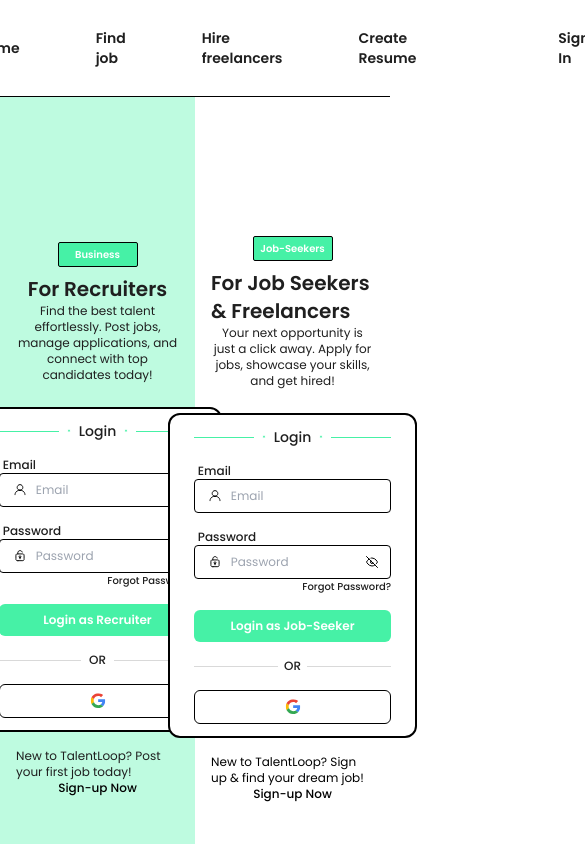
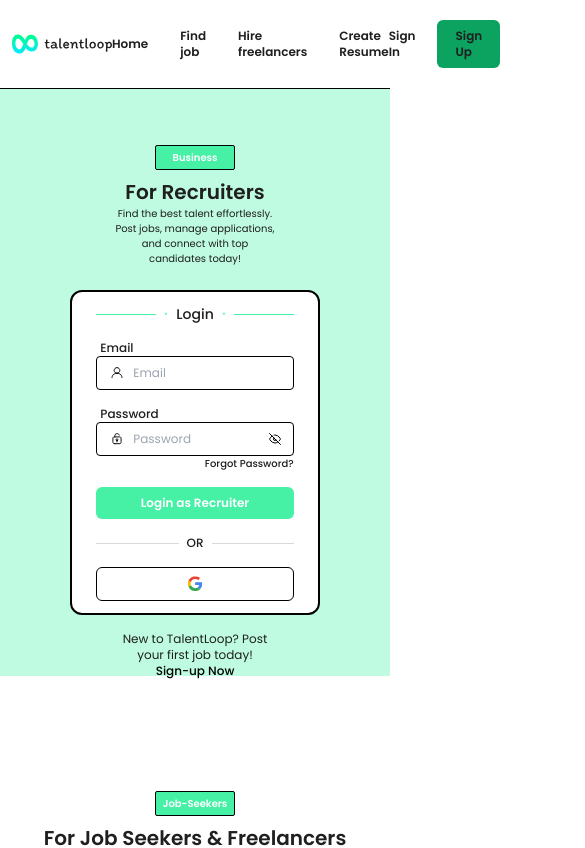
Before and after one commit to aryannaik225/TalentLoop, a Next.js app in the folder talentloop/: page /authentication-page in a window 390 px wide. Shown: the top 848 px of the page, 585 px wide, since content can reach past the window. Built offline with nearby package versions, Linux system fonts and the light colour scheme; no server answers.

Commit message:
almost done with the responsiveness for login page

```diff
--- a/talentloop/src/app/authentication-page/page.jsx
+++ b/talentloop/src/app/authentication-page/page.jsx
@@ -4,13 +4,13 @@
 
 export default function Home () {
   return (
-    <div className="w-screen h-screen authen-bg">
+    <div className="w-screen h-auto min-h-screen md:h-screen authen-bg">
       <Navbar />
-      <div className="flex w-screen h-full">
-        <div className="w-6/12">
+      <div className="flex flex-col md:flex-row w-screen h-full items-center justify-center">
+        <div className="w-6/12 py-10">
           <LoginBox />
         </div>
-        <div className="w-6/12">
+        <div className="w-6/12 py-10">
           <LoginBox2 />
         </div>
       </div>
--- a/talentloop/src/app/globals.css
+++ b/talentloop/src/app/globals.css
@@ -126,3 +126,9 @@
 .authen-bg {
   background: linear-gradient(90deg, #BEFBE0 0%, #BEFBE0 50%, #FFF 50%, #FFF 100%);
 }
+
+@media (max-width: 767px) {
+  .authen-bg {
+    background: linear-gradient(180deg, #BEFBE0 0%, #BEFBE0 50%, #FFF 50%, #FFF 100%);
+  }
+}
--- a/talentloop/src/components/authentication-page/LoginBox.jsx
+++ b/talentloop/src/components/authentication-page/LoginBox.jsx
@@ -39,22 +39,22 @@
   return (
     <div className="w-full h-full flex justify-center items-center p-4 sm:p-6 md:p-8">
       <div className="flex flex-col items-center w-full max-w-md sm:max-w-lg md:max-w-xl lg:max-w-2xl">
-        <div className="w-20 sm:w-24 py-1 flex justify-center items-center bg-[#46F1A6] rounded-sm border border-black text-white">
+        <div className="w-20 sm:w-28 py-1 flex justify-center items-center bg-[#46F1A6] rounded-sm border border-black text-white">
           <span className="poppins-semibold text-[10px] sm:text-xs">Business</span>
         </div>
 
         <div className="mt-2 sm:mt-4 flex flex-col items-center">
-          <span className="poppins-semibold text-xl sm:text-2xl md:text-3xl">For Recruiters</span>
-          <span className="max-w-xs sm:max-w-sm md:max-w-md text-center poppins-regular text-xs sm:text-sm">
+          <span className="poppins-semibold text-xl lg:text-2xl xl:text-3xl">For Recruiters</span>
+          <span className="max-w-xs sm:max-w-sm md:max-w-md text-center poppins-regular text-[10px] lg:text-xs xl:text-sm">
             Find the best talent effortlessly. Post jobs, manage applications, and connect with top candidates today!
           </span>
         </div>
 
         <div className="mt-6 sm:mt-9 px-6 sm:px-8 py-3 bg-white rounded-xl border-2 border-black flex flex-col items-center gap-4 sm:gap-6">
-          <div className='flex gap-2 sm:gap-4 items-center'>
+          <div className='flex gap-2 lg:gap-4 items-center'>
             <div className='w-16 sm:w-20 h-[1px] bg-[#46F1A6]'/>
             <Image src="/authentication-page/login-star-pattern.svg" alt="star" width={4} height={4}/>
-            <span className='poppins-medium text-sm sm:text-base'>{isSignUp ? "Sign-Up" : "Login"}</span>
+            <span className='poppins-medium text-sm sm:text-base text-nowrap'>{isSignUp ? "Sign-Up" : "Login"}</span>
             <Image src="/authentication-page/login-star-pattern.svg" alt="star" width={4} height={4}/>
             <div className='w-16 sm:w-20 h-[1px] bg-[#46F1A6]'/>
           </div>
@@ -110,8 +110,8 @@
         </div>
 
         <div className="flex flex-col items-center mt-4">
-          <span className="text-xs sm:text-sm poppins-regular">{isSignUp ? "Already a member of TalentLoop?" : "New to TalentLoop? Post your first job today!"}</span>
-          <button className="text-xs sm:text-sm poppins-medium text-black" onClick={() => setIsSignUp(!isSignUp)}>
+          <span className="text-xs lg:text-sm poppins-regular text-center">{isSignUp ? "Already a member of TalentLoop?" : "New to TalentLoop? Post your first job today!"}</span>
+          <button className="text-xs lg:text-sm poppins-medium text-black" onClick={() => setIsSignUp(!isSignUp)}>
             {isSignUp ? "Login Now" : "Sign-up Now"}
           </button>
         </div>
--- a/talentloop/src/components/authentication-page/LoginBox2.jsx
+++ b/talentloop/src/components/authentication-page/LoginBox2.jsx
@@ -40,22 +40,22 @@
   return (
     <div className="w-full h-full flex justify-center items-center p-4 sm:p-6 md:p-8">
       <div className="flex flex-col items-center w-full max-w-md sm:max-w-lg md:max-w-xl lg:max-w-2xl">
-        <div className="w-20 sm:w-24 py-1 flex justify-center items-center bg-[#46F1A6] rounded-sm border border-black text-white">
+        <div className="w-20 sm:w-28 py-1 flex justify-center items-center bg-[#46F1A6] rounded-sm border border-black text-white">
           <span className="poppins-semibold text-[10px] sm:text-xs">Job-Seekers</span>
         </div>
 
         <div className="mt-2 sm:mt-4 flex flex-col items-center">
-          <span className="poppins-semibold text-xl sm:text-2xl md:text-3xl">For Job Seekers & Freelancers</span>
-          <span className="max-w-xs sm:max-w-sm md:max-w-md text-center poppins-regular text-xs sm:text-sm">
+          <span className="poppins-semibold text-xl lg:text-2xl xl:text-3xl text-nowrap">For Job Seekers & Freelancers</span>
+          <span className="max-w-xs sm:max-w-sm md:max-w-md text-center poppins-regular text-[10px] lg:text-xs xl:text-sm">
             Your next opportunity is just a click away. Apply for jobs, showcase your skills, and get hired!
           </span>
         </div>
 
         <div className="mt-6 sm:mt-9 px-6 sm:px-8 py-3 bg-white rounded-xl border-2 border-black flex flex-col items-center gap-4 sm:gap-6">
-          <div className='flex gap-2 sm:gap-4 items-center'>
+          <div className='flex gap-2 lg:gap-4 items-center'>
             <div className='w-16 sm:w-20 h-[1px] bg-[#46F1A6]'/>
             <Image src="/authentication-page/login-star-pattern.svg" alt="star" width={4} height={4}/>
-            <span className='poppins-medium text-sm sm:text-base'>{isSignUp ? "Sign-Up" : "Login"}</span>
+            <span className='poppins-medium text-sm sm:text-base text-nowrap'>{isSignUp ? "Sign-Up" : "Login"}</span>
             <Image src="/authentication-page/login-star-pattern.svg" alt="star" width={4} height={4}/>
             <div className='w-16 sm:w-20 h-[1px] bg-[#46F1A6]'/>
           </div>
@@ -158,9 +158,9 @@
         </div>
           {/* Toggle Login/Signup */}
           <div className="flex flex-col items-center mt-4">
-            <span className="text-black text-xs sm:text-sm poppins-regular">{isSignUp ? "Already a member of TalentLoop?" : "New to TalentLoop? Sign up & find your dream job!"}</span>
+            <span className="text-black text-xs lg:text-sm poppins-regular text-center">{isSignUp ? "Already a member of TalentLoop?" : "New to TalentLoop? Sign up & find your dream job!"}</span>
             <button
-              className="text-xs sm:text-sm poppins-medium text-black"
+              className="text-xs lg:text-sm poppins-medium text-black"
               onClick={() => setIsSignUp(!isSignUp)}
             >
               {isSignUp ? "Login Now" : "Sign-up Now"}
--- a/talentloop/src/components/authentication-page/Navbar.jsx
+++ b/talentloop/src/components/authentication-page/Navbar.jsx
@@ -3,19 +3,19 @@
 
 const Navbar = () => {
   return (
-    <div className='flex w-screen py-5 bg-white border-b border-black justify-center items-center gap-[142px]'>
-      <Image src="/authentication-page/logo.svg" alt='talentloop' width={124} height={24} className='cursor-pointer'/>
+    <div className='flex w-screen py-5 bg-white border-b border-black justify-between px-3 lg:px-5 xl:justify-center items-center gap-0 xl:gap-[142px]'>
+      <Image src="/authentication-page/logo.svg" alt='talentloop' width={124} height={24} className='cursor-pointer w-[100px] lg:w-[124px] h-auto'/>
 
-      <div className='flex items-center gap-[76px] poppins-semibold'>
-        <span className='text-sm text-[#1F1F1F] hover:text-[#4f4f4f] cursor-pointer transition-all duration-300'>Home</span>
-        <span className='text-sm text-[#1F1F1F] hover:text-[#4f4f4f] cursor-pointer transition-all duration-300'>Find job</span>
-        <span className='text-sm text-[#1F1F1F] hover:text-[#4f4f4f] cursor-pointer transition-all duration-300'>Hire freelancers</span>
-        <span className='text-sm text-[#1F1F1F] hover:text-[#4f4f4f] cursor-pointer transition-all duration-300'>Create Resume</span>
+      <div className='flex items-center gap-8 lg:gap-14 xl:gap-[76px] poppins-semibold'>
+        <span className='text-xs lg:text-sm text-[#1F1F1F] hover:text-[#4f4f4f] cursor-pointer transition-all duration-300'>Home</span>
+        <span className='text-xs lg:text-sm text-[#1F1F1F] hover:text-[#4f4f4f] cursor-pointer transition-all duration-300'>Find job</span>
+        <span className='text-xs lg:text-sm text-[#1F1F1F] hover:text-[#4f4f4f] cursor-pointer transition-all duration-300'>Hire freelancers</span>
+        <span className='text-xs lg:text-sm text-[#1F1F1F] hover:text-[#4f4f4f] cursor-pointer transition-all duration-300'>Create Resume</span>
       </div>
 
       <div className='flex gap-[22px] items-center poppins-semibold'>
-        <a href="/" className='text-sm cursor-pointer hover:underline-offset-2 hover:underline transition-all duration-300 hover:scale-110'>Sign In</a>
-        <a href="/" className='rounded-md py-2 px-[18px] bg-[#0CA360] hover:bg-[#0CAF60] transition-all duration-300 hover:scale-110 text-sm'>Sign Up</a>
+        <a href="/" className='text-xs lg:text-sm cursor-pointer hover:underline-offset-2 hover:underline transition-all duration-300 hover:scale-110'>Sign In</a>
+        <a href="/" className='rounded-md py-2 px-[18px] bg-[#0CA360] hover:bg-[#0CAF60] transition-all duration-300 hover:scale-110 text-xs lg:text-sm'>Sign Up</a>
       </div>
 
     </div>
```
